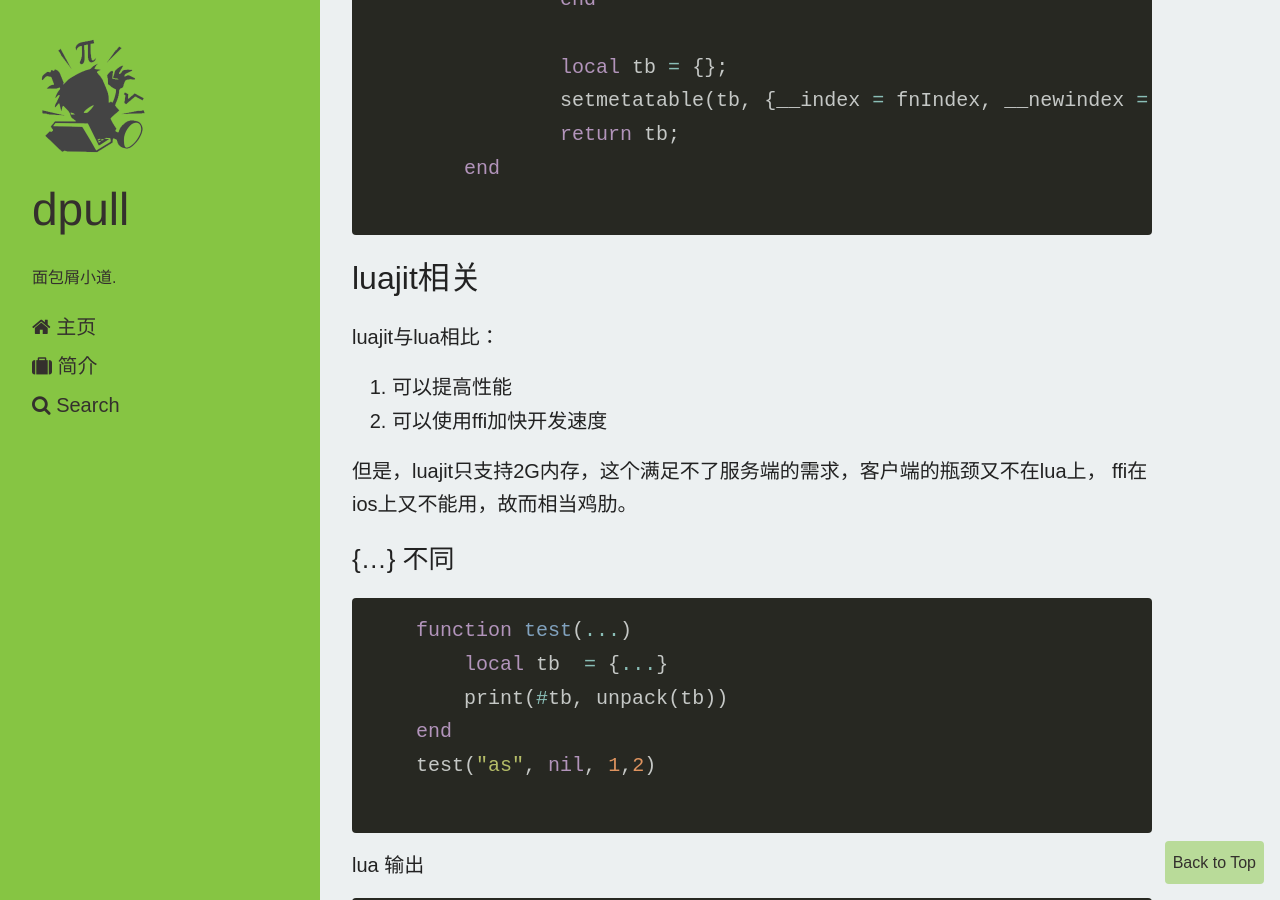
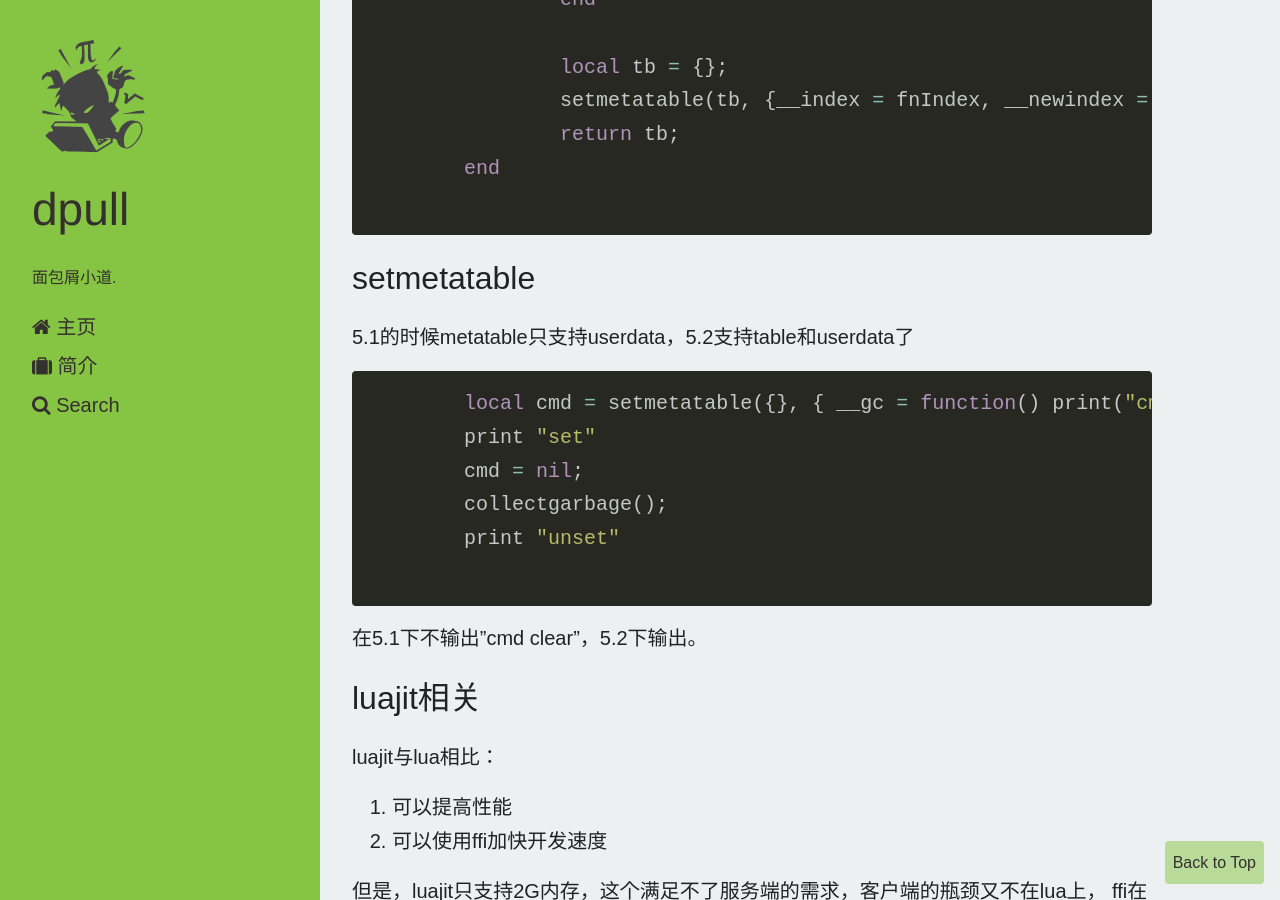
Before and after one commit to dpull/dpull.github.io, a Jekyll site: the page built from _posts/program/2012-12-18-lua_tools.md, in a window 1280 px wide and 900 px high, scrolled down 5509 px. Built offline with Jekyll 4.4.1, drawn with Linux system fonts in a browser that asks for light colours; nearby versions of some CDN libraries; Markdown is read by kramdown in place of the engine named in the settings; comment, search, counter and statistics services are not loaded.

Commit message:
整理代码

```diff
--- a/_posts/program/2012-12-18-lua_tools.md
+++ b/_posts/program/2012-12-18-lua_tools.md
@@ -178,6 +178,19 @@ Import主要是解决require循环依赖报错，在以前的项目中，我们
 	end
     {% endhighlight %}
 
+## setmetatable ##
+5.1的时候metatable只支持userdata，5.2支持table和userdata了
+
+    {% highlight Lua %}
+	local cmd = setmetatable({}, { __gc = function() print("cmd clear") end })
+	print "set"
+	cmd = nil;
+	collectgarbage();
+	print "unset"
+    {% endhighlight %}
+
+在5.1下不输出"cmd clear"，5.2下输出。
+
 ## luajit相关 ##
 
 luajit与lua相比：
```
